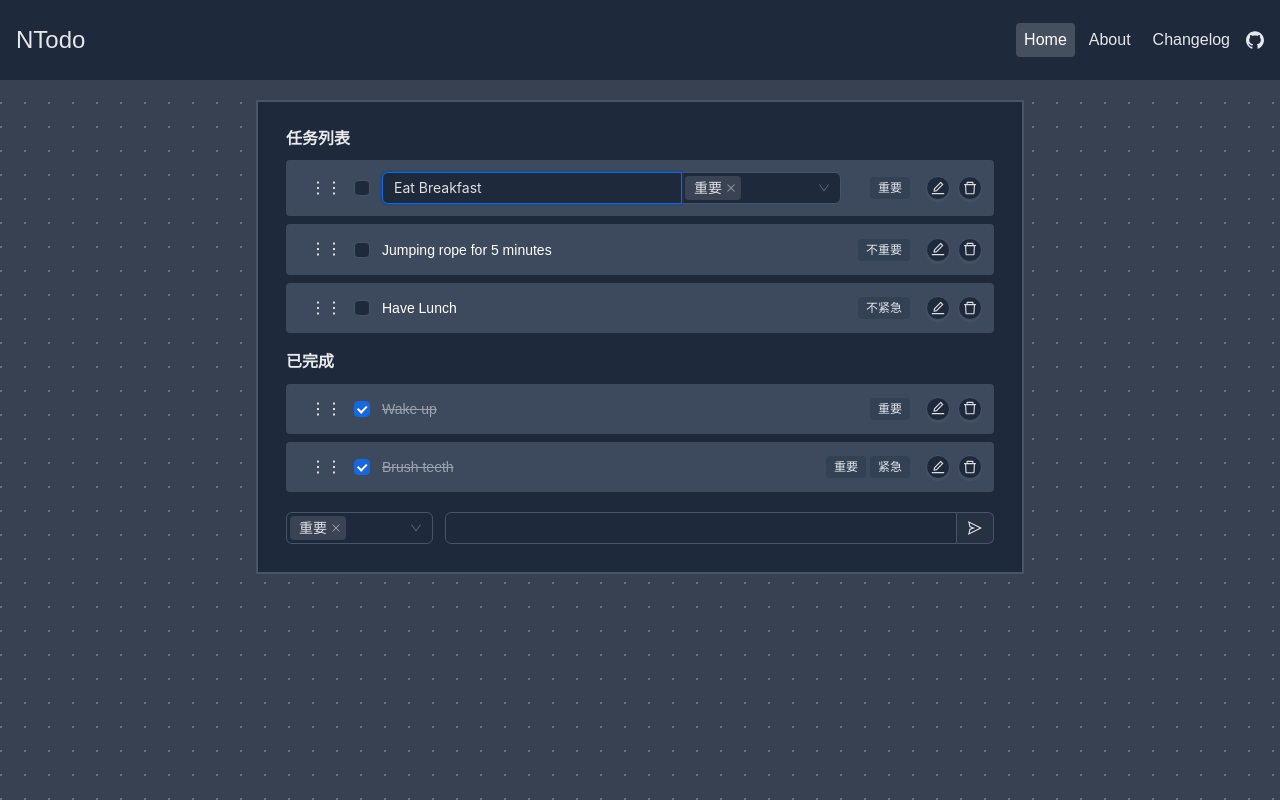
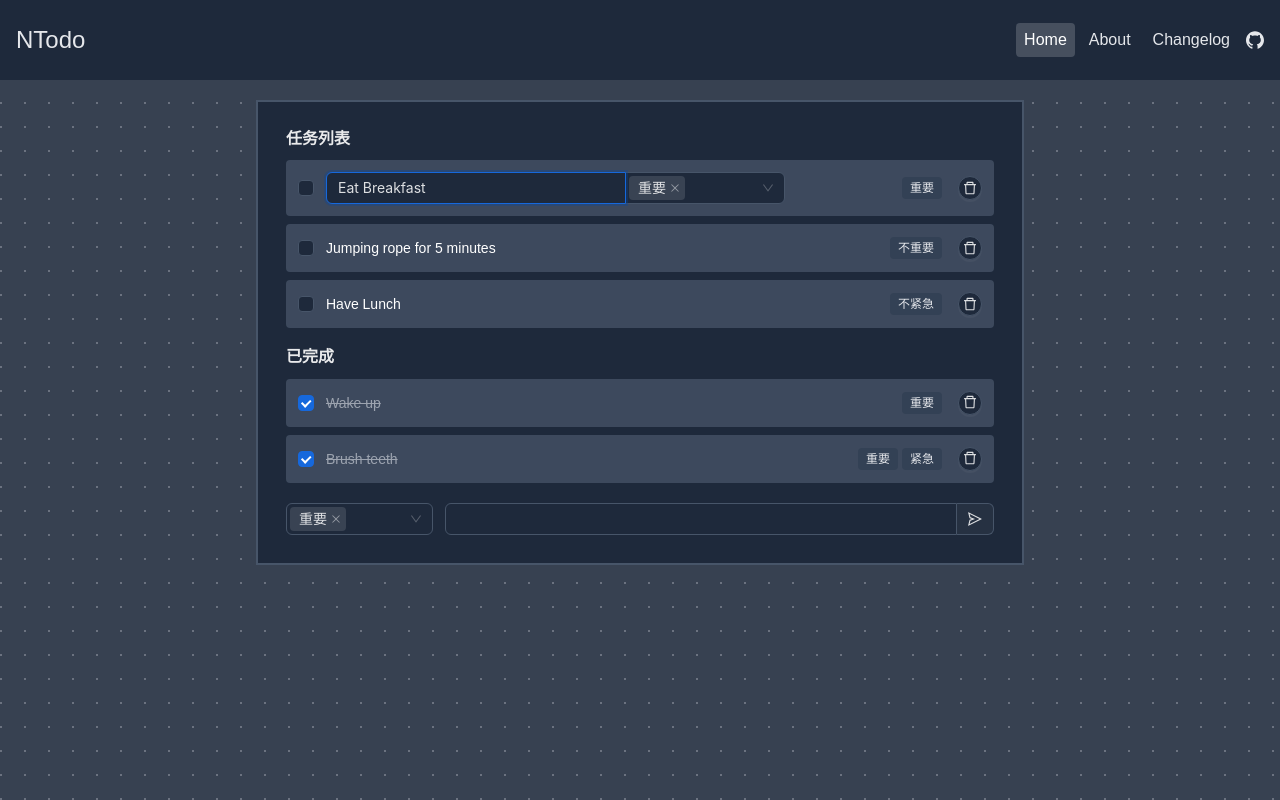
Before and after one commit to bohecola/naive-todo, a React (Create React App) app: page /#/home in a window 1280 px wide. Both pictures are taken after a click on the element "Eat Breakfast". Built offline with nearby package versions, Linux system fonts and the light colour scheme.

Commit message:
refactor: todolist component

```diff
--- /dev/null
+++ b/src/components/TodoList/List/Item/Check.tsx
@@ -0,0 +1,24 @@
+import { Checkbox } from "antd";
+import { CheckboxChangeEvent } from "antd/es/checkbox";
+import { Todo } from "@/types";
+import { ActionType } from "../../context/reducer";
+import { useTodoListDispatch } from "../../context";
+
+type Props = {
+  todo: Todo;
+}
+
+export default function Check({ todo }:  Props) {
+	// 派发器
+	const dispatch = useTodoListDispatch();
+
+	// 更新状态
+	const onCheckBoxChange = (e: CheckboxChangeEvent) => {
+		dispatch({ type: ActionType.UPDATE_TODO, payload: { ...todo, completed: e.target.checked } });
+	};
+
+	return <Checkbox
+		checked={todo.completed}
+		onChange={onCheckBoxChange}
+	/>;
+}
--- /dev/null
+++ b/src/components/TodoList/List/Item/Content.tsx
@@ -0,0 +1,79 @@
+import { Input, Select, Space } from "antd";
+import { useEffect, useState } from "react";
+import { useTodoList, useTodoListDispatch } from "../../context";
+import { ActionType } from "../../context/reducer";
+import { options } from "@/data";
+import { Todo } from "@/types";
+
+type Props = {
+  todo: Todo;
+}
+
+export default function Content({ todo }: Props) {
+	// 输入框数据
+	const [inputValue, setInputValue] = useState<string>("");
+
+	// 类型选择数据
+	const [selectedValue, setSelectedValue] = useState<string[]>([]);
+
+	// 活跃状态
+	const { activeId } = useTodoList();
+
+	// 派发器
+	const dispatch = useTodoListDispatch();
+
+	// 挂载
+	useEffect(() => {
+		setSelectedValue(todo.type);
+	}, []);
+
+	// 输入监听
+	useEffect(() => {
+		if (inputValue && !todo.completed) {
+			// 未完成时更新
+			dispatch({ type: ActionType.UPDATE_TODO, payload: { ...todo, content: inputValue } });
+		}
+	}, [inputValue]);
+
+	// 类型选择
+	const handleSelectChange = (val: string[]) => {
+		dispatch({ type: ActionType.UPDATE_TODO, payload: { ...todo, type: val } });
+		setSelectedValue(val);
+	};
+
+	// 清除活跃状态
+	const clearActive = () => {
+		dispatch({ type: ActionType.UPDATE_ACTIVE_ID, payload: "" });
+	};
+
+	return (
+		<div
+			className={`mr-auto px-3 text-sm break-all ${todo.completed ? "text-gray-400 line-through" : "text-white"}`}
+			onClick={() => { dispatch({ type: ActionType.UPDATE_ACTIVE_ID, payload: todo.id }); }}>
+			{activeId === todo.id
+				?	(
+					<Space.Compact onBlur={clearActive} className="flex w-[460px]">
+						<Input
+							className="mr-1 w-[300px]"
+							autoFocus={true}
+							maxLength={200}
+							defaultValue={todo.content}
+							onChange={(e) => { setInputValue(e.target.value); }}
+							onPressEnter={clearActive}
+						/>
+						<Select
+							mode="multiple"
+							className="w-[160px]"
+							value={selectedValue}
+							options={options}
+							maxTagCount={1}
+							placeholder="任务类型"
+							onChange={handleSelectChange}
+							disabled={todo.completed}
+						/>
+					</Space.Compact>
+				)
+				:	todo.content}
+		</div>
+	);
+}
--- /dev/null
+++ b/src/components/TodoList/List/Item/DeleteBtn.tsx
@@ -0,0 +1,23 @@
+import { Button } from "antd";
+import { DeleteOutlined } from "@ant-design/icons";
+import { useTodoListDispatch } from "../../context";
+import { ActionType } from "../../context/reducer";
+import { Todo } from "@/types";
+
+type Props = {
+  todo: Todo
+}
+
+export default function DeleteBtn({ todo }: Props) {
+	// 派发器
+	const dispatch = useTodoListDispatch();
+
+	return (
+		<Button
+			icon={ <DeleteOutlined /> }
+			shape="circle"
+			size="small"
+			onClick={() => { dispatch({ type: ActionType.DELETE_TODO, payload: todo }); }}
+		/>
+	);
+}
--- /dev/null
+++ b/src/components/TodoList/List/Item/DragBtn.tsx
@@ -0,0 +1,7 @@
+export default function DragButton() {
+	return (
+		<div className="p-1 mx-2 opacity-70 hover:opacity-100 cursor-grab">
+      ⋮⋮
+		</div>
+	);
+}
--- /dev/null
+++ b/src/components/TodoList/List/Item/Tags.tsx
@@ -0,0 +1,23 @@
+import { Tag } from "antd";
+import { Todo } from "@/types";
+import { options } from "@/data";
+
+type Props = {
+  todo: Todo;
+}
+
+export default function Tags({ todo }: Props) {
+	return <div className="mr-4">
+		{todo.type.map((e) => {
+			return (
+				<Tag
+					className="mr-1 last:mr-0 bg-slate-700 text-gray-200"
+					bordered={false}
+					key={e}>{
+						options?.find((item) => item.value === e)?.label
+					}
+				</Tag>
+			);
+		})}
+	</div>;
+}
--- a/src/components/TodoList/List/Item/index.tsx
+++ b/src/components/TodoList/List/Item/index.tsx
@@ -1,143 +1,90 @@
-import { useEffect, useState } from "react";
-import { Checkbox, Button, Input, Tag, Select, Space } from "antd";
-import { CheckboxChangeEvent } from "antd/es/checkbox";
-import { DeleteOutlined, EditOutlined } from "@ant-design/icons";
-import { options } from "@/data";
-import { useTodoList, useTodoListDispatch } from "../../context";
-import { ActionType } from "../../context/reducer";
+import DragButton from "./DragBtn";
+import Check from "./Check";
+import Tags from "./Tags";
+import Content from "./Content";
+import DeleteBtn from "./DeleteBtn";
 import { Todo } from "@/types";
 
 interface Props {
-	todo: Todo
-  [key: string]: unknown
+	todo: Todo;
+  draggable?: boolean;
+  draggedItem?: Todo;
+  dragOverItem?: Todo;
+  todoList: Todo[];
+  updateDraggedItem: (todo: Todo | undefined) => void;
+  updateDragOverItem: (todo: Todo | undefined) => void;
+  updateTodoList: (todoList: Todo[]) => void;
+  [key: string]: unknown;
 }
 
 export default function Item(props: Props) {
-	const { todo, ...otherProps } = props;
+	let index = 0;
+	index ++;
 
-	// 输入框数据
-	const [inputValue, setInputValue] = useState<string>("");
+	const {
+		todo,
+		draggable,
+		draggedItem,
+		dragOverItem,
+		todoList,
+		updateDraggedItem,
+		updateDragOverItem,
+		updateTodoList
+	} = props;
 
-	// 类型选择数据
-	const [selectedValue, setSelectedValue] = useState<string[]>([]);
-
-	// 活跃状态
-	const { activeId } = useTodoList();
-
-	// 派发器
-	const dispatch = useTodoListDispatch();
-
-	// 编辑
-	const handleEdit = () => {
-		dispatch({ type: ActionType.UPDATE_ACTIVE_ID, payload: todo.id });
+	// 拖拽开始
+	const handleDragStart = (e: React.DragEvent<HTMLLIElement>) => {
+		e.dataTransfer.effectAllowed = "move";
+		updateDraggedItem(todo);
 	};
 
-	// 输入监听
-	useEffect(() => {
-		if (inputValue && !todo.completed) {
-			// 未完成时更新
-			dispatch({ type: ActionType.UPDATE_TODO, payload: { ...todo, content: inputValue } });
-		}
-	}, [inputValue]);
-
-	// 挂载
-	useEffect(() => {
-		setSelectedValue(todo.type);
-	}, []);
-
-	// 更新状态
-	const onCheckBoxChange = (e: CheckboxChangeEvent) => {
-		dispatch({ type: ActionType.UPDATE_TODO, payload: { ...todo, completed: e.target.checked } });
+	// 拖拽进入
+	const handleDragEnter = (e: React.DragEvent<HTMLLIElement>) => {
+		// e.preventDefault();
+		updateDragOverItem(todo);
 	};
 
-	// 类型选择
-	const handleSelectChange = (val: string[]) => {
-		dispatch({ type: ActionType.UPDATE_TODO, payload: { ...todo, type: val } });
-		setSelectedValue(val);
-	};
+	// 拖拽结束
+	const handleDragEnd = (e: React.DragEvent<HTMLLIElement>) => {
+		// 拷贝一份
+		const _todoList = [...todoList];
+		// 拖拽元素的索引
+		const draggedIndex = _todoList.findIndex((item) => item.id === draggedItem?.id);
+		// 目标元素的索引
+		const dragOverIndex = _todoList.findIndex((item) => item.id === dragOverItem?.id);
 
-	// 清除活跃状态
-	const clearActive = () => {
-		dispatch({ type: ActionType.UPDATE_ACTIVE_ID, payload: "" });
-	};
+		// 删除
+		const [draggedTodo] = _todoList.splice(draggedIndex, 1);
+		// 插入
+		_todoList.splice(dragOverIndex, 0, draggedTodo);
 
-	// 删除
-	const remove = () => {
-		dispatch({ type: ActionType.DELETE_TODO, payload: todo });
+		// 重置状态
+		updateDraggedItem(undefined);
+		updateDragOverItem(undefined);
+
+		// 更新列表
+		updateTodoList(_todoList);
 	};
 
 	return (
 		<li
-			{...otherProps}
-			className="flex items-center p-3 mb-2 bg-slate-600/75 text-white rounded last:mb-0"
+			draggable={draggable}
+			className={`
+        flex items-center p-3 mb-2 bg-slate-600/75 text-white rounded last:mb-0
+        hover:opacity-80 cursor-grab
+        ${draggedItem?.id === todo.id ? "!cursor-grabbing" : ""}
+        ${(dragOverItem?.id === todo.id && !todo.completed) ? "!bg-black/25" : ""}`
+			}
+			onDragStart={(e) => handleDragStart(e)}
+			onDragEnter={(e) => handleDragEnter(e)}
+			onDragEnd={(e) => handleDragEnd(e)}
+			onDragOver={(e) => {e.preventDefault();  e.dataTransfer.dropEffect = "move";}}
 		>
-
-			<div className="p-1 mx-2 hover:bg-slate-600">
-        ⋮⋮
-			</div>
-
-			<Checkbox
-				checked={todo.completed}
-				onChange={onCheckBoxChange}
-			/>
-
-			<div
-				className={`mr-auto px-3 text-sm break-all ${todo.completed ? "text-gray-400 line-through" : "text-white"}`}
-				onClick={handleEdit}>
-				{activeId === todo.id
-					?	(
-						<Space.Compact onBlur={clearActive} className="flex w-[460px]">
-							<Input
-								className="mr-1 w-[300px]"
-								autoFocus={true}
-								maxLength={200}
-								defaultValue={todo.content}
-								onChange={(e) => { setInputValue(e.target.value); }}
-								onPressEnter={clearActive}
-							/>
-							<Select
-								mode="multiple"
-								className="w-[160px]"
-								value={selectedValue}
-								options={options}
-								maxTagCount={1}
-								placeholder="任务类型"
-								onChange={handleSelectChange}
-								disabled={todo.completed}
-							/>
-						</Space.Compact>
-					)
-					:	todo.content}
-			</div>
-
-			<div className="mr-4">
-				{todo.type.map((e) => {
-					return (
-						<Tag
-							className="mr-1 last:mr-0 bg-slate-700 text-gray-200"
-							bordered={false}
-							key={e}>{
-								options?.find((item) => item.value === e)?.label
-							}
-						</Tag>
-					);
-				})}
-			</div>
-
-			<div className="flex justify-between w-14">
-				<Button
-					icon={ <EditOutlined /> }
-					shape="circle"
-					size="small"
-					onClick={handleEdit}
-				/>
-				<Button
-					icon={ <DeleteOutlined /> }
-					shape="circle"
-					size="small"
-					onClick={remove}
-				/>
-			</div>
+			{/* <DragButton /> */}
+			<Check todo={todo} />
+			<Content todo={todo} />
+			<Tags todo={todo} />
+			<DeleteBtn todo={todo} />
 		</li>
 	);
 }
--- a/src/components/TodoList/List/index.tsx
+++ b/src/components/TodoList/List/index.tsx
@@ -1,8 +1,8 @@
+import { useState } from "react";
 import Title from "./Title";
 import Item from "./Item";
 import Empty from "./empty";
 import { Todo } from "@/types";
-import { DragEvent, useRef } from "react";
 import { useTodoList, useTodoListDispatch } from "../context";
 import { ActionType } from "../context/reducer";
 
@@ -10,100 +10,57 @@ interface Props {
   title: string
 	list: Todo[],
   draggable?: boolean
-  className?: string
 }
 
 export default function List(props: Props) {
-	const { title, list, draggable, className } = props;
-
+	const { title, list, draggable } = props;
 	// 数据
 	const { todoList } = useTodoList();
 
 	// 派发器
 	const dispatch = useTodoListDispatch();
 
-	// 不为空
-	const isNotEmpty = list.length > 0;
+	// Drag 元素
+	const [draggedItem, setDraggedItem] = useState<Todo>();
+	// DragOver 元素
+	const [dragOverItem, setDragOverItem] = useState<Todo>();
 
-	// 拖拽元素索引
-	const dragItem = useRef<any>(null);
-	// 进入元素索引
-	const dragOverItem = useRef<any>(null);
-
-	// 拖拽开始
-	const handleDragStart = (e: DragEvent, id: string) => {
-		dragItem.current = id;
-		e.dataTransfer.effectAllowed = "move";
-	};
-
-	// 拖拽进入
-	const handleDragEnter = (e: DragEvent, id: string) => {
-		e.preventDefault();
-		const target = e.target as HTMLElement;
-		target.classList.add(...["!bg-black/25"]);
-
-		dragOverItem.current = id;
-	};
-
-	// 拖拽离开
-	const handleDragLeave = (e: DragEvent) => {
-		const target = e.target as HTMLElement;
-		target.classList.remove(...["!bg-black/25"]);
-	};
-
-	// 拖拽释放
-	const handleDrop = (e: DragEvent) => {
-		const target = e.target as HTMLElement;
-		target.classList.remove(...["!bg-black/25"]);
-	};
-
-	// 拖拽结束
-	const handleDragEnd = (e: DragEvent) => {
-		// 拷贝一份
-		const _todoList = [...todoList];
-
-		// 被拖拽的 Todo 索引
-		const draggedTodoIdx = _todoList.findIndex((item) => item.id === dragItem.current);
-
-		// Over 的 Todo 索引
-		const dragOverTodoIdx = _todoList.findIndex((item) => item.id === dragOverItem.current);
-
-		// 删除
-		const [draggedTodo] = _todoList.splice(draggedTodoIdx, 1);
-
-		// 插入
-		_todoList.splice(dragOverTodoIdx, 0, draggedTodo);
-
-		dragItem.current = null;
-		dragOverItem.current = null;
-
-		// 更新
-		dispatch({ type: ActionType.UPDATE_TODO_LIST, payload: _todoList });
+	// 状态提升
+	const otherProps = {
+		draggedItem,
+		dragOverItem,
+		todoList,
+		// 设置 Dragged 元素
+		updateDraggedItem: (todo: Todo | undefined) => {
+			setDraggedItem(todo);
+		},
+		// 更新 DragOver 元素
+		updateDragOverItem: (todo: Todo | undefined) => {
+			setDragOverItem(todo);
+		},
+		// 更新列表
+		updateTodoList: (todoList: Todo[]) => {
+			dispatch({ type: ActionType.UPDATE_TODO_LIST, payload: todoList });
+		}
 	};
 
 	return (
 		<div>
 			<Title>{title}</Title>
 			{
-				isNotEmpty
+				list.length > 0
 					? (
 						<ul
-							className={`${className} mb-5 p-0 border-slate-600`}>
+							className="mb-5 p-0 border-slate-600">
 							{list.map((todo, index) => (
 								<Item
 									draggable={draggable}
 									key={todo.id}
 									todo={todo}
-									onDragStart={(e: DragEvent) => handleDragStart(e, todo.id)}
-									onDragEnter={(e: DragEvent) => handleDragEnter(e, todo.id)}
-									onDragLeave={handleDragLeave}
-									onDragEnd={handleDragEnd}
-									onDrop={handleDrop}
-									onDragOver={(e: DragEvent) => e.preventDefault()}
+									{...otherProps}
 								/>
 							))}
-						</ul>
-					)
+						</ul>)
 					: <Empty />
 			}
 		</div>
--- a/src/components/TodoList/index.tsx
+++ b/src/components/TodoList/index.tsx
@@ -25,7 +25,6 @@ export default function TodoList() {
 			<List
 				title="任务列表"
 				list={unDoneList}
-				className="mb-10"
 				draggable
 			/>
 
```
